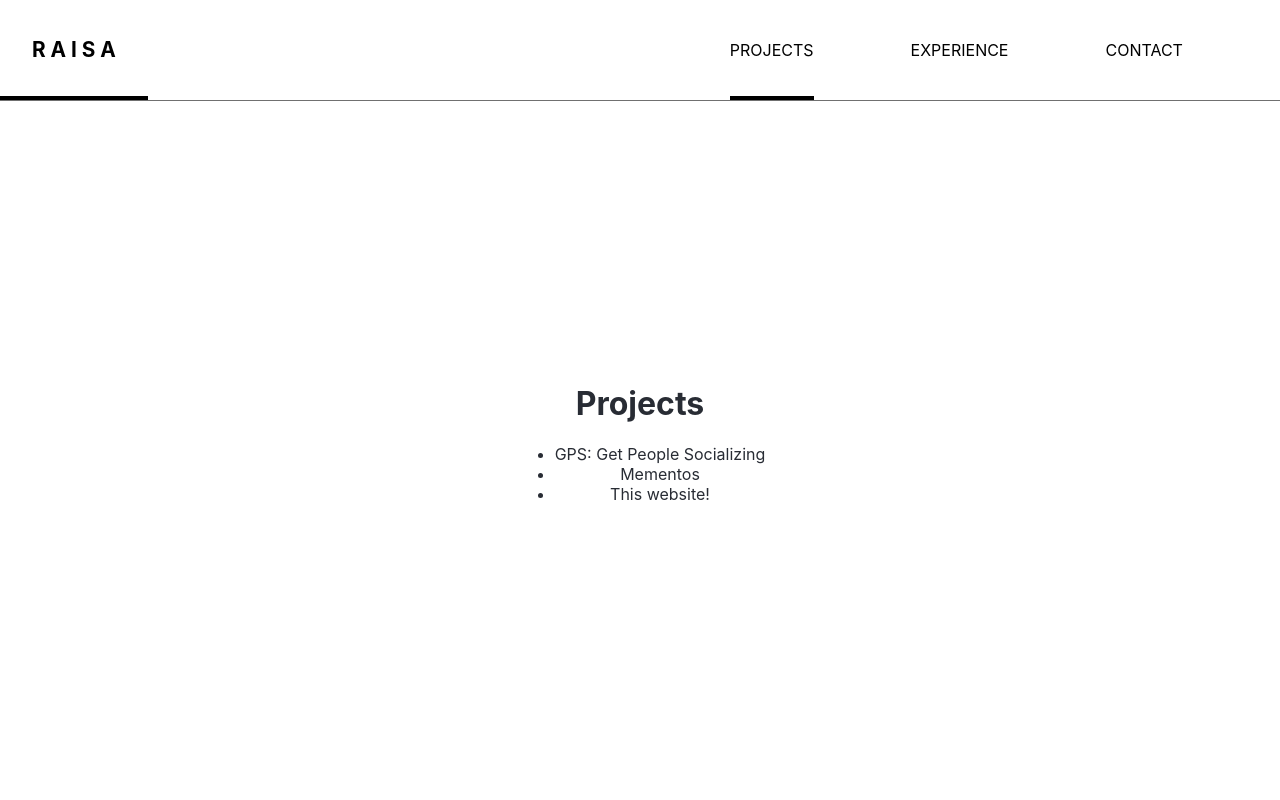
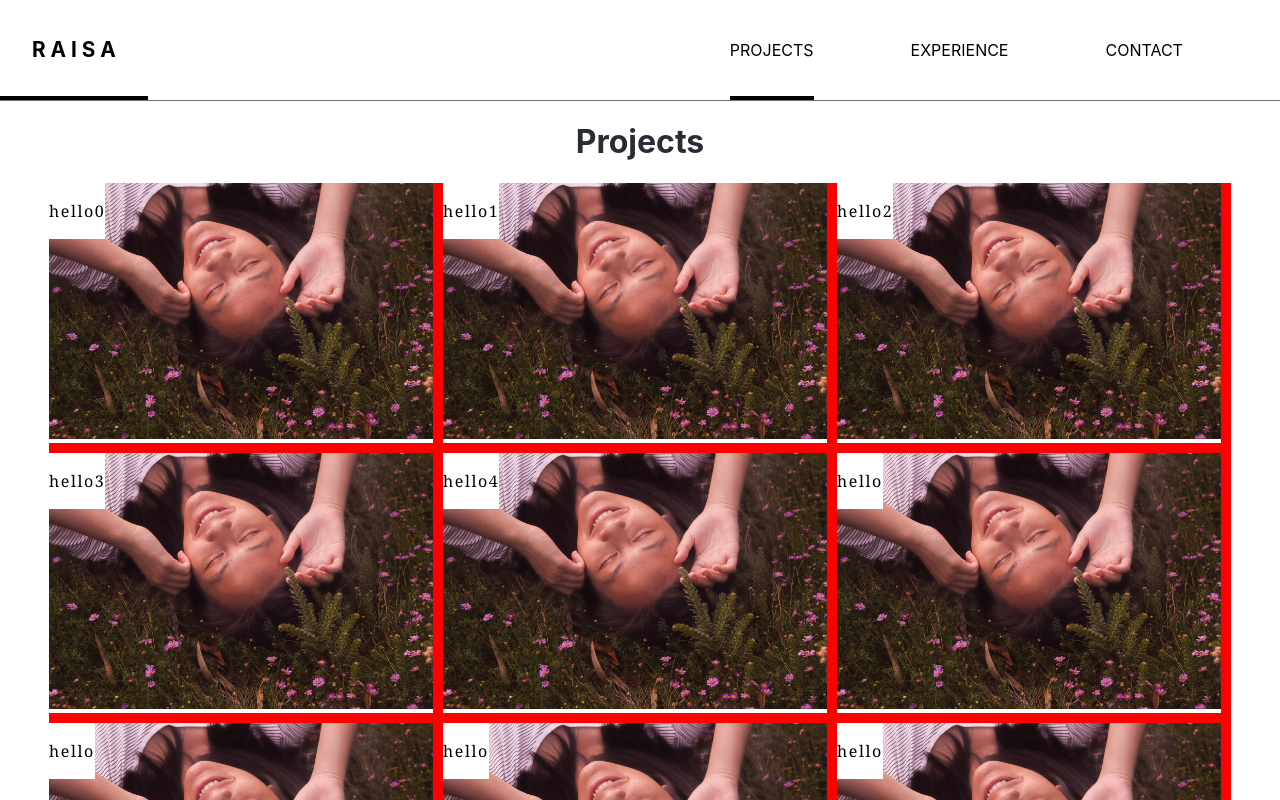
Before and after one commit to hipsty3/personal_web, a React (Create React App) app in the folder my-app/: page /#/projects in a window 1280 px wide. Shown: the top 800 px of the page. Built offline with nearby package versions, Linux system fonts and the light colour scheme.

Commit message:
added sass

```diff
--- a/my-app/src/App.css
+++ b/my-app/src/App.css
@@ -1,3 +1,13 @@
+html {
+  box-sizing: border-box;
+}
+
+*,
+*:before,
+*:after {
+  box-sizing: inherit;
+}
+
 .container {
   text-align: center;
 }
@@ -41,11 +51,9 @@
   border-bottom-style: solid;
   border-bottom-color: #707070;
   border-bottom-width: 1px;
-	/* padding-bottom: 0rem; */
 	display: grid;
 	grid-template-areas: "nav-links";
 	width: 100%;
-
 }
 
 .nav_links {
@@ -66,26 +74,27 @@
 
 
 a:link, a:visited {
-	color: violet;
+	color: rgb(77, 66, 231);
 	text-decoration: none;
 }
 
-a:hover,
+a:hover {
+	color:  rgb(161, 91, 201);
+	border-bottom-width: 4px;
+}
+
 .nav_links a:hover {
 	border-bottom-style: solid;
-	border-bottom-color: rgb(250, 140, 132);
+	border-bottom-color: rgb(161, 91, 201);
 	transition: 0.2s;
-	color:  rgb(250, 140, 132);
+	color:  rgb(161, 91, 201);
 	border-bottom-width: 4px;
-	/* padding-bottom: 0.1rem; */
 }
 
 .nav_links a:link, .nav_links a:visited {
 	text-decoration: none;
   color: black;
 }
-
-
 
 .projects {grid-area: projects;}
 .experience {grid-area: experience;}
--- a/my-app/src/components/Navbar.js
+++ b/my-app/src/components/Navbar.js
@@ -26,9 +26,9 @@ export default function Navbar() {
 			<div className="nav_links">
 				<NavLink aria-current="true" exact to="/" class="active"><p className="home">R A I S A</p></NavLink>
 				<div className="thing"/>
-				<NavLink to="/projects" ><p className="projects">PROJECTS</p></NavLink>
-				<NavLink to="/experience"><p className="experience">EXPERIENCE</p></NavLink>
-				<NavLink to="/contact"><p className="contact">CONTACT</p></NavLink>
+				<NavLink exact to="/projects" ><p className="projects">PROJECTS</p></NavLink>
+				<NavLink exact to="/experience"><p className="experience">EXPERIENCE</p></NavLink>
+				<NavLink exact to="/contact"><p className="contact">CONTACT</p></NavLink>
 			</div>
 		</div>
 	)
--- /dev/null
+++ b/my-app/src/components/ProjectElem.js
@@ -0,0 +1,14 @@
+import React from 'react';
+
+export default function ProjectElem(props) {
+	return (
+		<div className="project_box" >
+			<div className="description_box">
+				<p className="description">{props.description}</p>
+			</div>
+			<a className="image_link" href="https://www.google.com/">
+				<img className="image" src={props.image}></img>
+			</a>
+		</div>
+	)
+}
--- a/my-app/src/components/Projects.js
+++ b/my-app/src/components/Projects.js
@@ -1,18 +1,75 @@
 import React from 'react';
+import './../styles/Projects.scss';
+import './ProjectElem'
 import me from './../me.jpg';
+
+import ProjectElem from './ProjectElem';
+
+const projects = [
+	{
+		id: 0,
+		image: me,
+		description: 'hello0'
+	},
+	{
+		id: 1,
+		image: me,
+		description: 'hello1'
+	},
+	{
+		id: 2,
+		image: me,
+		description: 'hello2'
+	},
+	{
+		id: 3,
+		image: me,
+		description: 'hello3'
+	},
+	{
+		id: 4,
+		image: me,
+		description: 'hello4'
+	},
+	{
+		id: 5,
+		image: me,
+		description: 'hello'
+	},
+	{
+		id: 6,
+		image: me,
+		description: 'hello'
+	},
+	{
+		id: 7,
+		image: me,
+		description: 'hello'
+	},
+	{
+		id: 8,
+		image: me,
+		description: 'hello'
+	},
+]
 
 export default function Projects() {
 	return (
-		<div className="content">
-			<div>
-				<h1>Projects</h1>
-					<ul>
-						<li>GPS: Get People Socializing</li>
-						<li>Mementos</li>
-						<li>This website!</li>
-					</ul>
+		<div className="content" >
+			<h1>Projects</h1>
+
+			<div className="grid">
+				{projects.map((project) =>
+					<ProjectElem image={project.image} description={project.description} />
+				)}
 
 			</div>
+			<ul>
+				<li><a href="http://goblox.herokuapp.com/">GPS: Get People Socializing</a></li>
+				<li>Mementos</li>
+				<li>This website!</li>
+				<li>Shadowbuild</li>
+			</ul>
 		</div>
 	)
 }
--- /dev/null
+++ b/my-app/src/styles/Projects.scss
@@ -0,0 +1,45 @@
+$primary-color: white;
+
+.content {
+	text-align: center;
+	/* width: 90%; */
+
+}
+.grid {
+	display: grid;
+	grid-template-columns: repeat(3, 1fr);
+	grid-template-rows: repeat(3, auto);
+	background-color: red;
+	/* width: 100%; */
+}
+.project_box {
+ background-color: $primary-color;
+ /* margin: 1vmin; */
+ /* margin-left: 10px; */
+ margin-right: 10px;
+ margin-bottom: 10px;
+ /* width: 33.333333%; */
+ align-self: flex-end;
+}
+.image {
+	justify-content: flex-start;
+	min-width: 20vmin;
+	max-width: 30vmax;
+	height: auto;
+}
+a.image_link:hover {
+	background-color: grey;
+	opacity: 0.4;
+	transition: 0.1s;
+}
+
+.description_box {
+	text-align: center;
+	background-color: $primary-color;
+	opacity:1;
+	position: absolute;
+}
+.description {
+	color: black;
+	font-size: 16px;
+}
--- /dev/null
+++ b/package.json
@@ -0,0 +1,5 @@
+{
+  "dependencies": {
+    "node-sass": "^4.13.1"
+  }
+}
```
Also changed, not shown: 1 other file (tests, documents, lock files or other folders).
